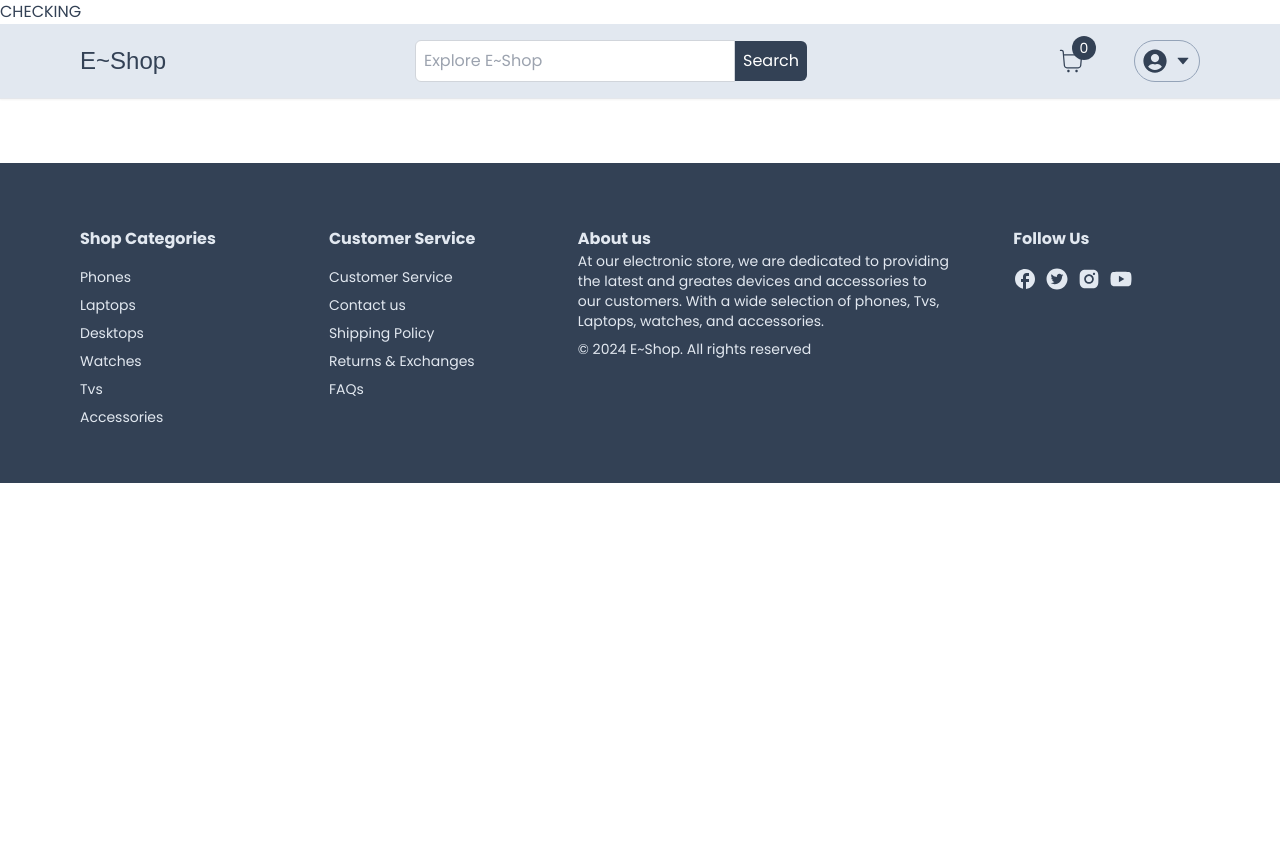
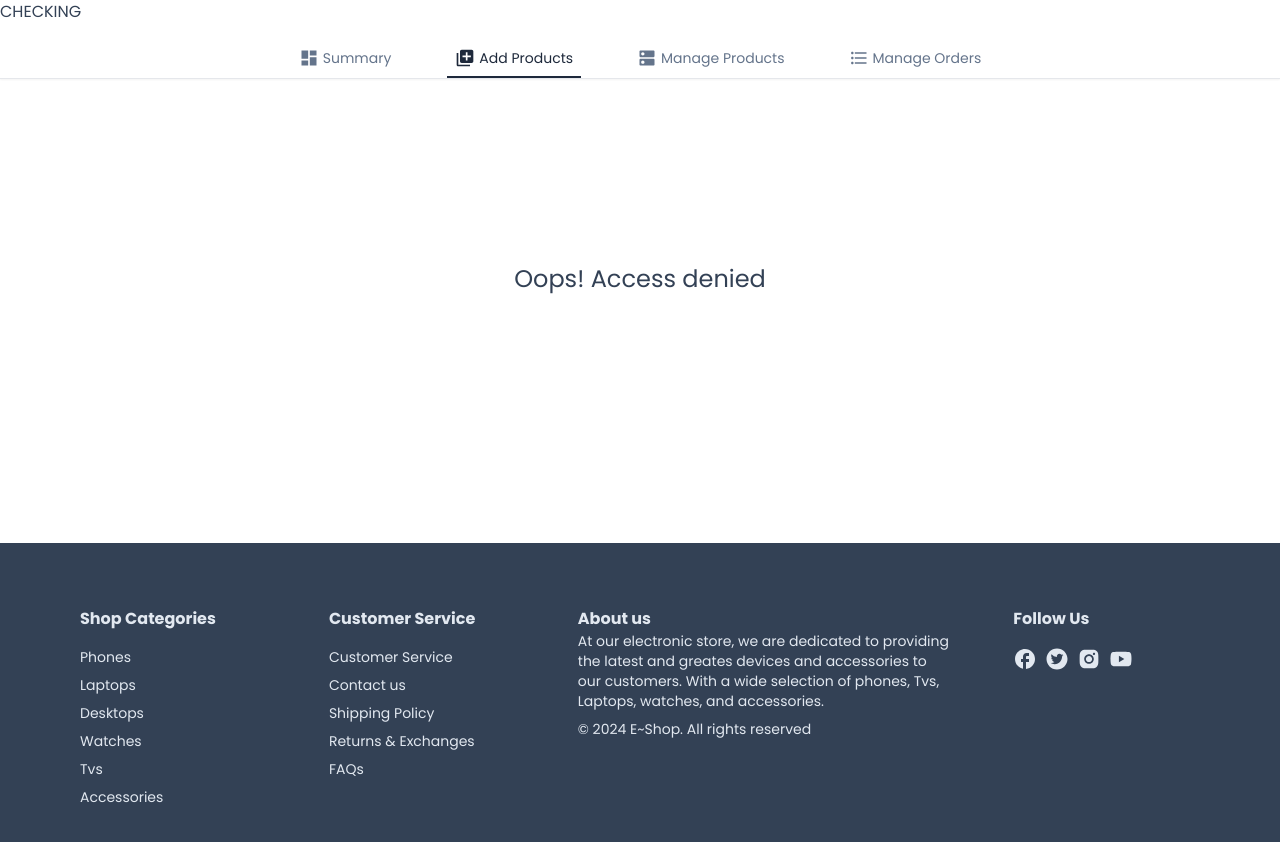
Before and after one commit to sunday-ucheawaji/e-shop, a Next.js app: page /admin/add-products in a window 1280 px wide. Shown: the top 842 px of the page. Before the commit the page ends 800 px from the top, so only its background shows below. Built offline with nearby package versions, Linux system fonts and the light colour scheme; no server answers; a web font is replaced by a local one.

Commit message:
comment out navbar and comment in children

```diff
--- a/app/layout.tsx
+++ b/app/layout.tsx
@@ -37,8 +37,8 @@ export default async function RootLayout({
           <CartProvider>
             <div className="flex flex-col min-h-screen">
               <h1>CHECKING</h1>
-              <NavBar />
-              {/* <main className="flex-grow">{children}</main> */}
+              {/* <NavBar /> */}
+              <main className="flex-grow">{children}</main>
               <Footer />
             </div>
           </CartProvider>
```
